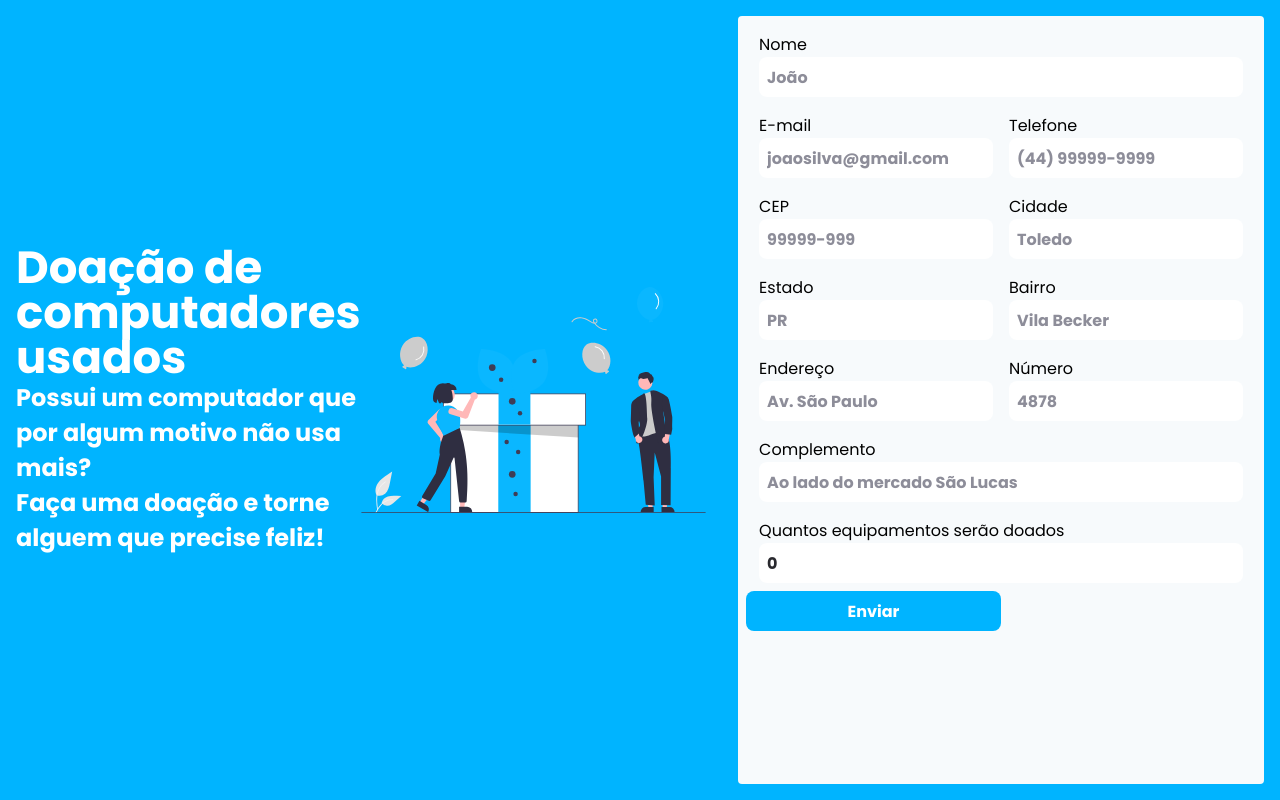
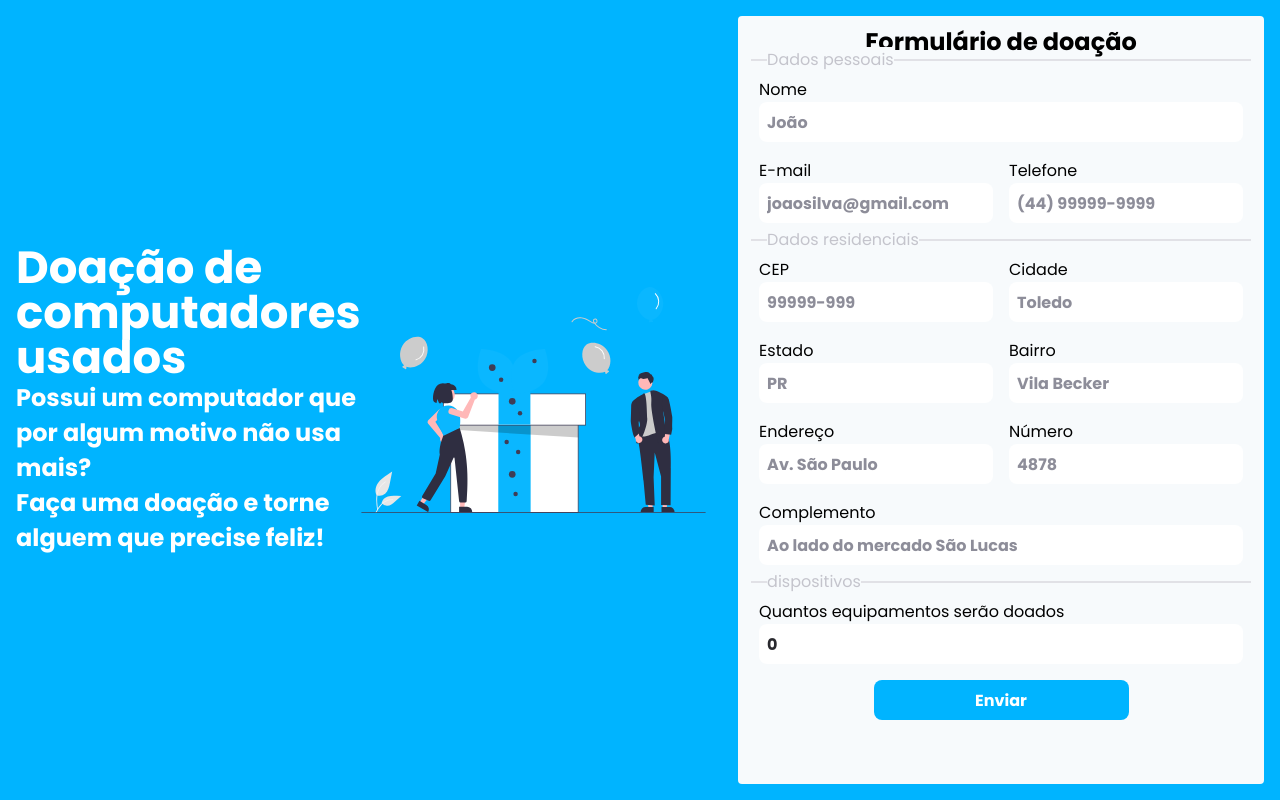
Before and after one commit to joaosilva-web/masters-donate-computers, a Next.js app: page / in a window 1280 px wide. Built offline with nearby package versions, Linux system fonts and the light colour scheme; no server answers.

Commit message:
style adjustments

```diff
--- a/components/Container/styles.ts
+++ b/components/Container/styles.ts
@@ -10,6 +10,7 @@ export const ContainerDefault = styled.div<ContainerDefaultProps>`
     display: flex;
     background: ${props => props.theme[props.bg]};
     min-height: ${props => props.h};
+    max-height: ${props => props.h};
     justify-content: ${props => props.justify};
 
     @media (max-width: 768px) {
--- a/components/DataSubmissionForm/index.tsx
+++ b/components/DataSubmissionForm/index.tsx
@@ -2,12 +2,13 @@ import { FormEventHandler, useEffect, useState } from 'react';
 import { useForm } from 'react-hook-form'
 import {zodResolver} from '@hookform/resolvers/zod'
 import Input from '../Input';
-import { Button, FormDataContainer, FormGroupContainer } from './styles';
+import { Button, CenterContainer, FormDataContainer} from './styles';
 import * as zod from 'zod'
 
 import cep from 'cep-promise'
 import Select from '../Select';
 import Spinner from '../Spinner';
+import FormGroupContainer from '../FormGroupContainer';
 import api from '../../services/api';
 import { toast } from 'react-toastify';
 
@@ -78,11 +79,12 @@ const DataSubmissionForm = () => {
 
         const zipcodeFormatted = zipcode.replace(/\D/g, '')
         cep(zipcodeFormatted).then((cepResponse) => {
-            console.log(cepResponse.cep)
+            console.log(cepResponse.street)
+            setValue('zip', zipcode, {shouldValidate: true})
             setValue('city', cepResponse.city, {shouldValidate: true})
             setValue('state', cepResponse.state, {shouldValidate: true})
             setValue('neighborhood', cepResponse.neighborhood, {shouldValidate: true})
-            setValue('streetAdress', cepResponse.street, {shouldValidate: true})
+            setValue('streetAddress', cepResponse.street, {shouldValidate: true})
 
             if(cepResponse.city && cepResponse.state && cepResponse.neighborhood && cepResponse.street){
                 setFocus('number')
@@ -134,7 +136,7 @@ const DataSubmissionForm = () => {
     const deviceInformation = []
     for(let index = 0; index < deviceCount; index++) {
         deviceInformation.push(
-            <FormGroupContainer>
+            <FormGroupContainer title={`dispositivo ${index + 1}`}>
                 <Select data={deviceTypesData} w={'100%'} placeholder='Tipo do dispositivo' register={register(`type${index}`)} errors={errors}/>
                 <Select data={deviceStatesData} w={'100%'} placeholder='Estado do dispositivo' register={register(`condition${index}`)} errors={errors}/>
             </FormGroupContainer>)
@@ -144,14 +146,17 @@ const DataSubmissionForm = () => {
         <FormDataContainer onSubmit={handleSubmit(handleNewDonation)} action="">
                 {loading && <Spinner/>}
              {/* PERSONAL DATA INPUTS */}
-            <FormGroupContainer>
+             <CenterContainer>
+             <h2>Formulário de doação</h2>
+             </CenterContainer>
+            <FormGroupContainer title="Dados pessoais">
             <Input inputType='text' w={'100%'} label='Nome' placeholder='João' register={register('name')} errors={errors}/>
             <Input inputType='email' w={'50%'} label='E-mail' placeholder='joaosilva@gmail.com' register={register('email')} errors={errors}/>
             <Input inputType='text' w={'50%'} label='Telefone' placeholder='(44) 99999-9999' mask='phone' register={register('phone')} errors={errors}/>
             </FormGroupContainer>
 
             {/* ADDRESS DATA INPUTS */}
-            <FormGroupContainer>
+            <FormGroupContainer title="Dados residenciais">
             <Input inputType='text' w={'50%'} label='CEP' placeholder='99999-999' mask='zipcode' register={register('zip')} errors={errors}/>
             <Input inputType='text' w={'50%'} label='Cidade' placeholder='Toledo' mask='city' register={register('city')} errors={errors}/>
             <Input inputType='text' w={'50%'} label='Estado' placeholder='PR' mask='state' register={register('state')} errors={errors}/>
@@ -162,14 +167,16 @@ const DataSubmissionForm = () => {
             </FormGroupContainer>
 
             {/* AMOUNT OF DEDVICES TO DONATE */}
-            <FormGroupContainer>
+            <FormGroupContainer title="dispositivos">
             <Input inputType='number' w={'100%'} label='Quantos equipamentos serão doados' placeholder='2' register={register('deviceCount', {valueAsNumber: true,  value: 0})} errors={errors}/>
             </FormGroupContainer>
 
             {/* DEVICES INFORMATIONS */}
             {deviceInformation}
 
+            <CenterContainer>
             <Button type='submit' w={'50%'}>Enviar</Button>
+            </CenterContainer>
 
         </FormDataContainer>
     )
--- a/components/DataSubmissionForm/styles.ts
+++ b/components/DataSubmissionForm/styles.ts
@@ -5,7 +5,7 @@ position: relative;
 padding: 0.5rem;
 margin: 1rem;
 border-radius: 0.25rem;
-max-height: 100vh;
+max-height: 100%;
 width: 50%;
 background-color: ${props => props.theme['gray-50']};
 
@@ -47,25 +47,6 @@ overflow-y: scroll;
   }
 `
 
-export const FormGroupContainer = styled.div`
-    display: flex;
-    flex-wrap: wrap;
-
-    width: 98%; // 600px
-    margin: 0 auto;
-
-    @media (max-width: 768px) {
-    flex-direction: column;
-    align-items: center;
-    width: 100%;
-    height: auto;
-  }
-
-  @media (max-width: 768px) {
-    width: 100%;
-  }
-`
-
 interface ButtonProps {
     w: string
 }
@@ -89,3 +70,10 @@ export const Button = styled.button<ButtonProps>`
         background-color: ${props => props.theme['blue-500']};
     }
 `
+
+export const CenterContainer = styled.div`
+    width: 100%;
+    display: flex;
+    justify-content: center;
+    align-items: center;
+`
```
